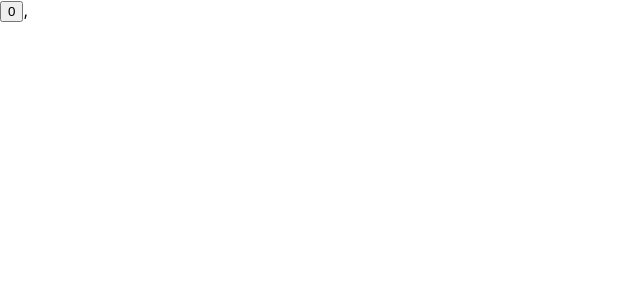
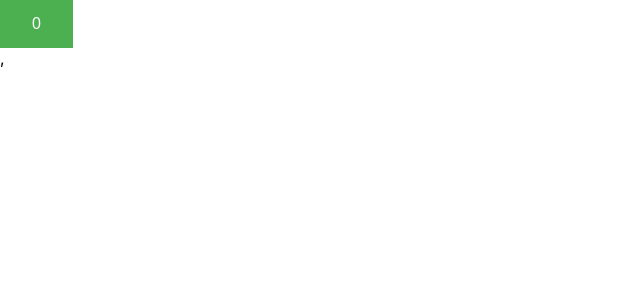
Before and after one commit to aftabnawaz/counter, a React (Create React App) app: page / in a window 1280 px wide. Shown: the top 300 px of the page, without its empty margins (0-640 px from the left). Built offline with nearby package versions, Linux system fonts and the light colour scheme.

Commit message:
onClick with CSS

```diff
--- a/src/App.css
+++ b/src/App.css
@@ -1,38 +1,14 @@
 .App {
   text-align: center;
+  box-sizing: border-box;
 }
-
-.App-logo {
-  height: 40vmin;
-  pointer-events: none;
+.Button {
+  background-color: #4CAF50; /* Green */
+  border: none;
+  color: white;
+  padding: 15px 32px;
+  text-align: center;
+  text-decoration: none;
+  display: inline-block;
+  font-size: 16px;
 }
-
-@media (prefers-reduced-motion: no-preference) {
-  .App-logo {
-    animation: App-logo-spin infinite 20s linear;
-  }
-}
-
-.App-header {
-  background-color: #282c34;
-  min-height: 100vh;
-  display: flex;
-  flex-direction: column;
-  align-items: center;
-  justify-content: center;
-  font-size: calc(10px + 2vmin);
-  color: white;
-}
-
-.App-link {
-  color: #61dafb;
-}
-
-@keyframes App-logo-spin {
-  from {
-    transform: rotate(0deg);
-  }
-  to {
-    transform: rotate(360deg);
-  }
-}
--- a/src/App.js
+++ b/src/App.js
@@ -1,12 +1,14 @@
 import React, { useState } from 'react';
-
+import Button from './App.css';
 function App() {
  const [counter, setCounter] = useState(0);
  const handleClick = () => setCounter(counter+1);
   return (
-      <button onClick={handleClick}>
+    <div>
+      <button className = "Button" onClick={handleClick}>
         {counter}
       </button>
+      </div>
   );
 }
 
```
